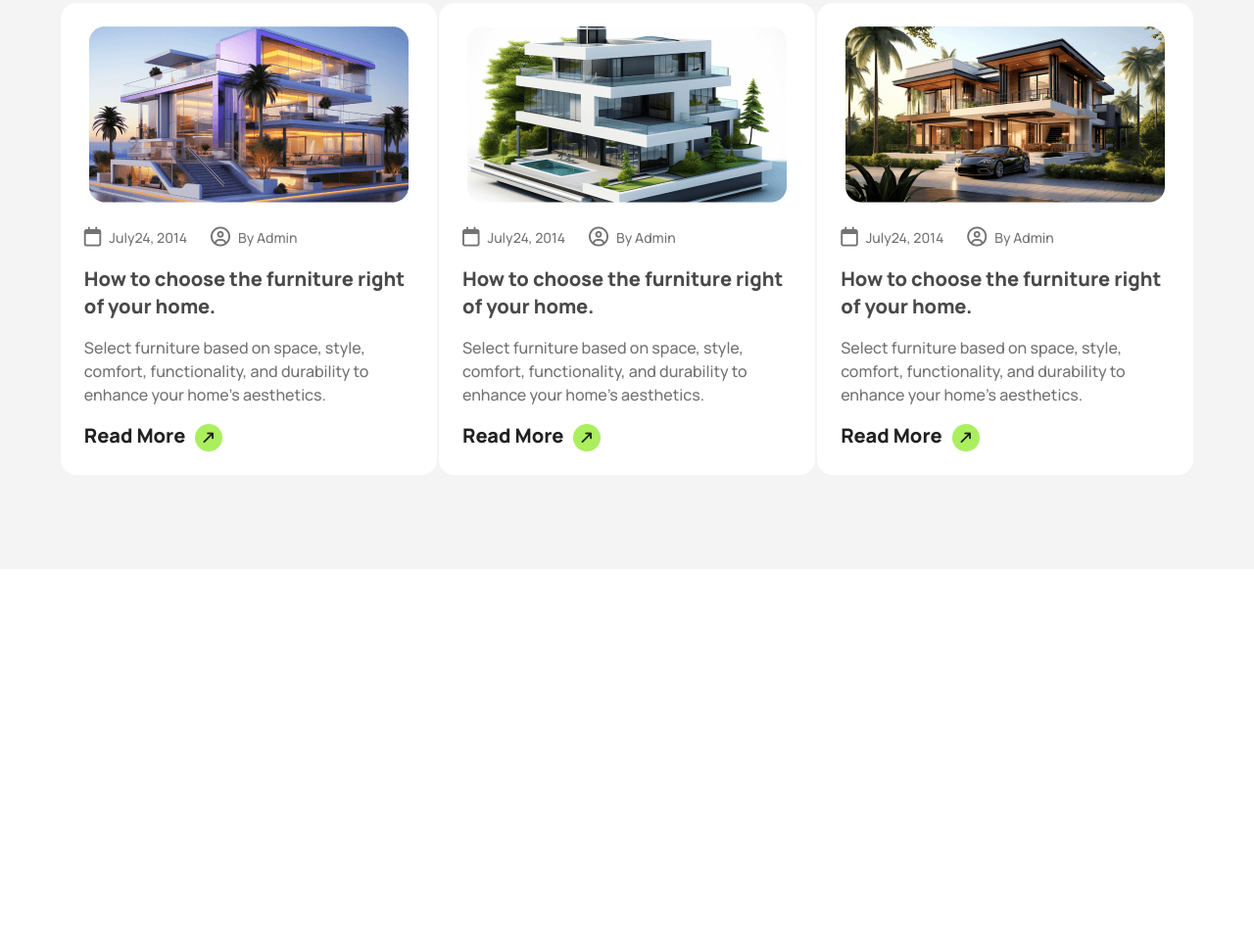
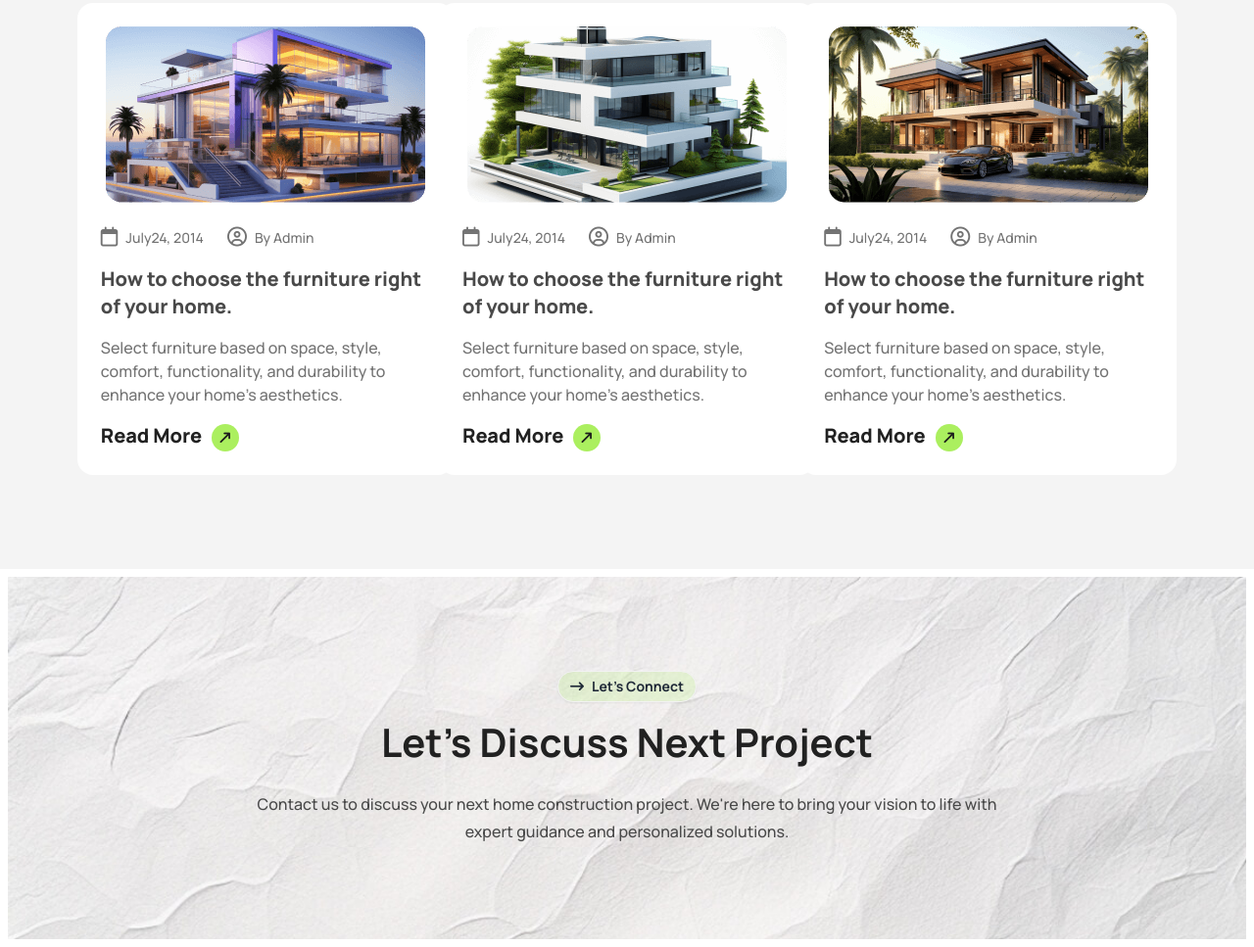
Before and after one commit to rubayedhasan/rinterio_make-your-dream-house, a plain HTML site: page index.html in a window 1280 px wide. Shown: the part 3932-4899 px from the top of the page at 98% size. Before the commit the page ends 4513 px from the top, so only its background shows below. Drawn offline with nearby package versions, Linux system fonts and the light colour scheme.

Commit message:
adding contact us section title & description

```diff
--- a/index.html
+++ b/index.html
@@ -708,7 +708,7 @@
       <!-- section: read our article & news  -->
       <section
         id="read-our-article"
-        class="mx-auto mt-10 pb-10 sm:w-11/12 md:mt-20 md:pb-20 lg:mt-24 lg:w-[96%] lg:pb-24"
+        class="mx-auto mt-10 pb-10 sm:w-11/12 md:mt-20 md:pb-20 lg:mt-24 lg:w-[96%] lg:pb-24 xl:w-11/12"
       >
         <!-- section description container  -->
         <div class="text-center">
@@ -943,6 +943,40 @@
           </div>
         </div>
       </section>
+
+      <!-- section: contact-us  -->
+      <section
+        id="contact-us"
+        class="border-8 border-white bg-[url('./images/bg.jpg')] bg-cover bg-center bg-no-repeat py-10 md:py-20 lg:py-24"
+      >
+        <div class="mx-auto sm:w-11/12 lg:w-[96%] xl:w-11/12">
+          <!-- section description container  -->
+          <div class="text-center">
+            <!-- section view more button  -->
+            <button
+              class="btn btn-sm mb-4 rounded-3xl bg-[#ABEF5F] bg-opacity-20 font-bold text-[#4949494] hover:bg-[#ABEF5F] hover:bg-opacity-50"
+            >
+              <i class="fa-solid fa-arrow-right-long"></i>
+              Let’s Connect
+            </button>
+            <!-- section title  -->
+            <h2
+              class="mb-6 text-2xl font-bold leading-tight text-[#212121] md:text-[32px] lg:text-[40px]"
+            >
+              Let’s Discuss Next Project
+            </h2>
+
+            <!-- section description  -->
+            <p
+              class="mx-auto text-sm font-medium leading-6 text-[#494949] md:w-3/4 md:text-base md:leading-7 lg:w-2/3"
+            >
+              Contact us to discuss your next home construction project. We're
+              here to bring your vision to life with expert guidance and
+              personalized solutions.
+            </p>
+          </div>
+        </div>
+      </section>
     </main>
 
     <!-- footer section  -->
```
